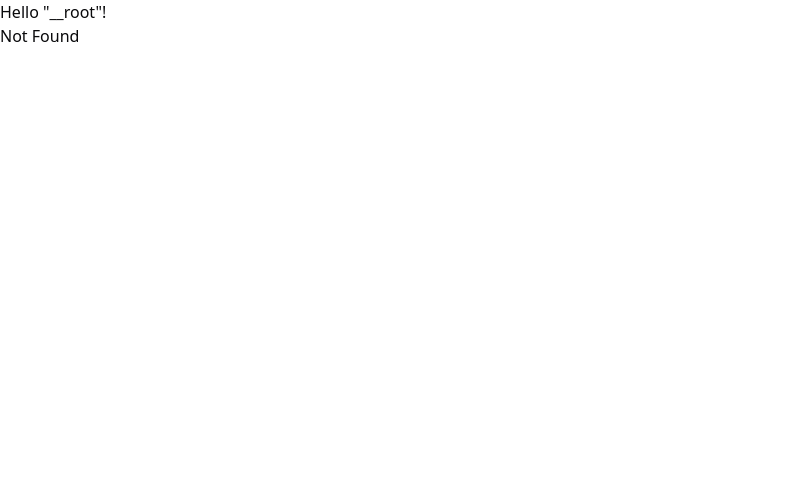
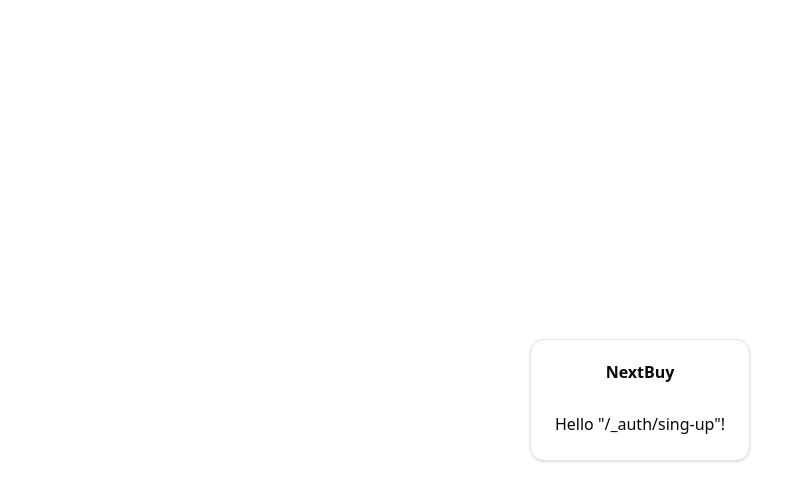
Before and after one commit to MarcosOlm/e-commerce, a React (Vite) app: page /sing-up in a window 1280 px wide. Before the commit this address had no page. Shown: the top 500 px of the page, without its empty margins (0-812 px from the left). Built offline with nearby package versions, Linux system fonts and the light colour scheme.

Commit message:
feat(page): adicionado a base inicial para o login e cadastro

```diff
--- /dev/null
+++ b/src/components/ui/card.tsx
@@ -0,0 +1,92 @@
+import * as React from "react"
+
+import { cn } from "@/lib/utils"
+
+function Card({ className, ...props }: React.ComponentProps<"div">) {
+  return (
+    <div
+      data-slot="card"
+      className={cn(
+        "bg-card text-card-foreground flex flex-col gap-6 rounded-xl border py-6 shadow-sm",
+        className
+      )}
+      {...props}
+    />
+  )
+}
+
+function CardHeader({ className, ...props }: React.ComponentProps<"div">) {
+  return (
+    <div
+      data-slot="card-header"
+      className={cn(
+        "@container/card-header grid auto-rows-min grid-rows-[auto_auto] items-start gap-2 px-6 has-data-[slot=card-action]:grid-cols-[1fr_auto] [.border-b]:pb-6",
+        className
+      )}
+      {...props}
+    />
+  )
+}
+
+function CardTitle({ className, ...props }: React.ComponentProps<"div">) {
+  return (
+    <div
+      data-slot="card-title"
+      className={cn("leading-none font-semibold", className)}
+      {...props}
+    />
+  )
+}
+
+function CardDescription({ className, ...props }: React.ComponentProps<"div">) {
+  return (
+    <div
+      data-slot="card-description"
+      className={cn("text-muted-foreground text-sm", className)}
+      {...props}
+    />
+  )
+}
+
+function CardAction({ className, ...props }: React.ComponentProps<"div">) {
+  return (
+    <div
+      data-slot="card-action"
+      className={cn(
+        "col-start-2 row-span-2 row-start-1 self-start justify-self-end",
+        className
+      )}
+      {...props}
+    />
+  )
+}
+
+function CardContent({ className, ...props }: React.ComponentProps<"div">) {
+  return (
+    <div
+      data-slot="card-content"
+      className={cn("px-6", className)}
+      {...props}
+    />
+  )
+}
+
+function CardFooter({ className, ...props }: React.ComponentProps<"div">) {
+  return (
+    <div
+      data-slot="card-footer"
+      className={cn("flex items-center px-6 [.border-t]:pt-6", className)}
+      {...props}
+    />
+  )
+}
+
+export {
+  Card,
+  CardHeader,
+  CardFooter,
+  CardTitle,
+  CardAction,
+  CardDescription,
+  CardContent,
+}
--- a/src/routeTree.gen.ts
+++ b/src/routeTree.gen.ts
@@ -9,27 +9,112 @@
 // Additionally, you should also exclude this file from your linter and/or formatter to prevent it from being checked or modified.
 
 import { Route as rootRouteImport } from './routes/__root'
+import { Route as AuthRouteRouteImport } from './routes/_auth/route'
+import { Route as IndexRouteImport } from './routes/index'
+import { Route as AuthSingUpRouteImport } from './routes/_auth/sing-up'
+import { Route as AuthSingInRouteImport } from './routes/_auth/sing-in'
 
-export interface FileRoutesByFullPath {}
-export interface FileRoutesByTo {}
+const AuthRouteRoute = AuthRouteRouteImport.update({
+  id: '/_auth',
+  getParentRoute: () => rootRouteImport,
+} as any)
+const IndexRoute = IndexRouteImport.update({
+  id: '/',
+  path: '/',
+  getParentRoute: () => rootRouteImport,
+} as any)
+const AuthSingUpRoute = AuthSingUpRouteImport.update({
+  id: '/sing-up',
+  path: '/sing-up',
+  getParentRoute: () => AuthRouteRoute,
+} as any)
+const AuthSingInRoute = AuthSingInRouteImport.update({
+  id: '/sing-in',
+  path: '/sing-in',
+  getParentRoute: () => AuthRouteRoute,
+} as any)
+
+export interface FileRoutesByFullPath {
+  '/': typeof IndexRoute
+  '/sing-in': typeof AuthSingInRoute
+  '/sing-up': typeof AuthSingUpRoute
+}
+export interface FileRoutesByTo {
+  '/': typeof IndexRoute
+  '/sing-in': typeof AuthSingInRoute
+  '/sing-up': typeof AuthSingUpRoute
+}
 export interface FileRoutesById {
   __root__: typeof rootRouteImport
+  '/': typeof IndexRoute
+  '/_auth': typeof AuthRouteRouteWithChildren
+  '/_auth/sing-in': typeof AuthSingInRoute
+  '/_auth/sing-up': typeof AuthSingUpRoute
 }
 export interface FileRouteTypes {
   fileRoutesByFullPath: FileRoutesByFullPath
-  fullPaths: never
+  fullPaths: '/' | '/sing-in' | '/sing-up'
   fileRoutesByTo: FileRoutesByTo
-  to: never
-  id: '__root__'
+  to: '/' | '/sing-in' | '/sing-up'
+  id: '__root__' | '/' | '/_auth' | '/_auth/sing-in' | '/_auth/sing-up'
   fileRoutesById: FileRoutesById
 }
-export interface RootRouteChildren {}
+export interface RootRouteChildren {
+  IndexRoute: typeof IndexRoute
+  AuthRouteRoute: typeof AuthRouteRouteWithChildren
+}
 
 declare module '@tanstack/react-router' {
-  interface FileRoutesByPath {}
+  interface FileRoutesByPath {
+    '/_auth': {
+      id: '/_auth'
+      path: ''
+      fullPath: ''
+      preLoaderRoute: typeof AuthRouteRouteImport
+      parentRoute: typeof rootRouteImport
+    }
+    '/': {
+      id: '/'
+      path: '/'
+      fullPath: '/'
+      preLoaderRoute: typeof IndexRouteImport
+      parentRoute: typeof rootRouteImport
+    }
+    '/_auth/sing-up': {
+      id: '/_auth/sing-up'
+      path: '/sing-up'
+      fullPath: '/sing-up'
+      preLoaderRoute: typeof AuthSingUpRouteImport
+      parentRoute: typeof AuthRouteRoute
+    }
+    '/_auth/sing-in': {
+      id: '/_auth/sing-in'
+      path: '/sing-in'
+      fullPath: '/sing-in'
+      preLoaderRoute: typeof AuthSingInRouteImport
+      parentRoute: typeof AuthRouteRoute
+    }
+  }
 }
 
-const rootRouteChildren: RootRouteChildren = {}
+interface AuthRouteRouteChildren {
+  AuthSingInRoute: typeof AuthSingInRoute
+  AuthSingUpRoute: typeof AuthSingUpRoute
+}
+
+const AuthRouteRouteChildren: AuthRouteRouteChildren = {
+  AuthSingInRoute: AuthSingInRoute,
+  AuthSingUpRoute: AuthSingUpRoute,
+}
+
+const AuthRouteRouteWithChildren = AuthRouteRoute._addFileChildren(
+  AuthRouteRouteChildren,
+)
+
+const rootRouteChildren: RootRouteChildren = {
+  IndexRoute: IndexRoute,
+  AuthRouteRoute: AuthRouteRouteWithChildren,
+}
 export const routeTree = rootRouteImport
   ._addFileChildren(rootRouteChildren)
   ._addFileTypes<FileRouteTypes>()
--- a/src/routes/__root.tsx
+++ b/src/routes/__root.tsx
@@ -9,7 +9,6 @@
 function RootComponent() {
   return (
     <React.Fragment>
-      <div>Hello "__root"!</div>
       <Outlet />
     </React.Fragment>
   )
--- /dev/null
+++ b/src/routes/_auth/route.tsx
@@ -0,0 +1,30 @@
+import {
+  Card,
+  CardContent,
+  CardHeader,
+  CardTitle,
+} from "@/components/ui/card";
+import { createFileRoute, Outlet } from "@tanstack/react-router";
+
+export const Route = createFileRoute("/_auth")({
+  component: RouteComponent,
+});
+
+function RouteComponent() {
+  return (
+    <>
+      <div className="w-screen h-screen flex items-center justify-center">
+        <Card>
+        <CardHeader>
+          <CardTitle className="text-center">
+            Next<span className="primary">Buy</span>
+          </CardTitle>
+        </CardHeader>
+        <CardContent>
+          <Outlet />
+        </CardContent>
+      </Card>
+      </div>
+    </>
+  );
+}
--- /dev/null
+++ b/src/routes/_auth/sing-in.tsx
@@ -0,0 +1,9 @@
+import { createFileRoute } from '@tanstack/react-router'
+
+export const Route = createFileRoute('/_auth/sing-in')({
+  component: RouteComponent,
+})
+
+function RouteComponent() {
+  return <div>Hello "/_auth/sing-in"!</div>
+}
--- /dev/null
+++ b/src/routes/_auth/sing-up.tsx
@@ -0,0 +1,9 @@
+import { createFileRoute } from '@tanstack/react-router'
+
+export const Route = createFileRoute('/_auth/sing-up')({
+  component: RouteComponent,
+})
+
+function RouteComponent() {
+  return <div>Hello "/_auth/sing-up"!</div>
+}
--- /dev/null
+++ b/src/routes/index.tsx
@@ -0,0 +1,9 @@
+import { createFileRoute } from '@tanstack/react-router'
+
+export const Route = createFileRoute('/')({
+  component: RouteComponent,
+})
+
+function RouteComponent() {
+  return <div>Hello "/"!</div>
+}
```
